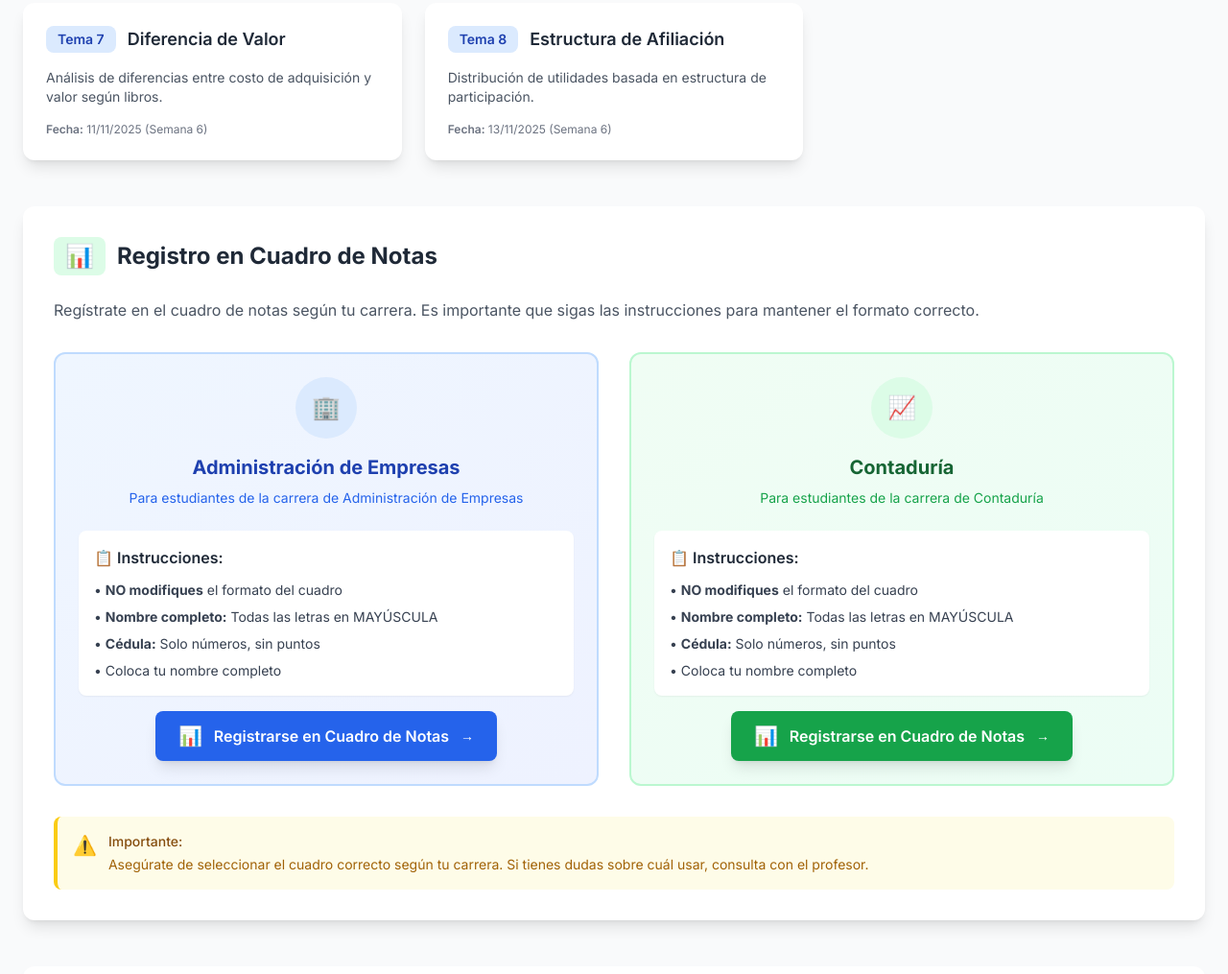
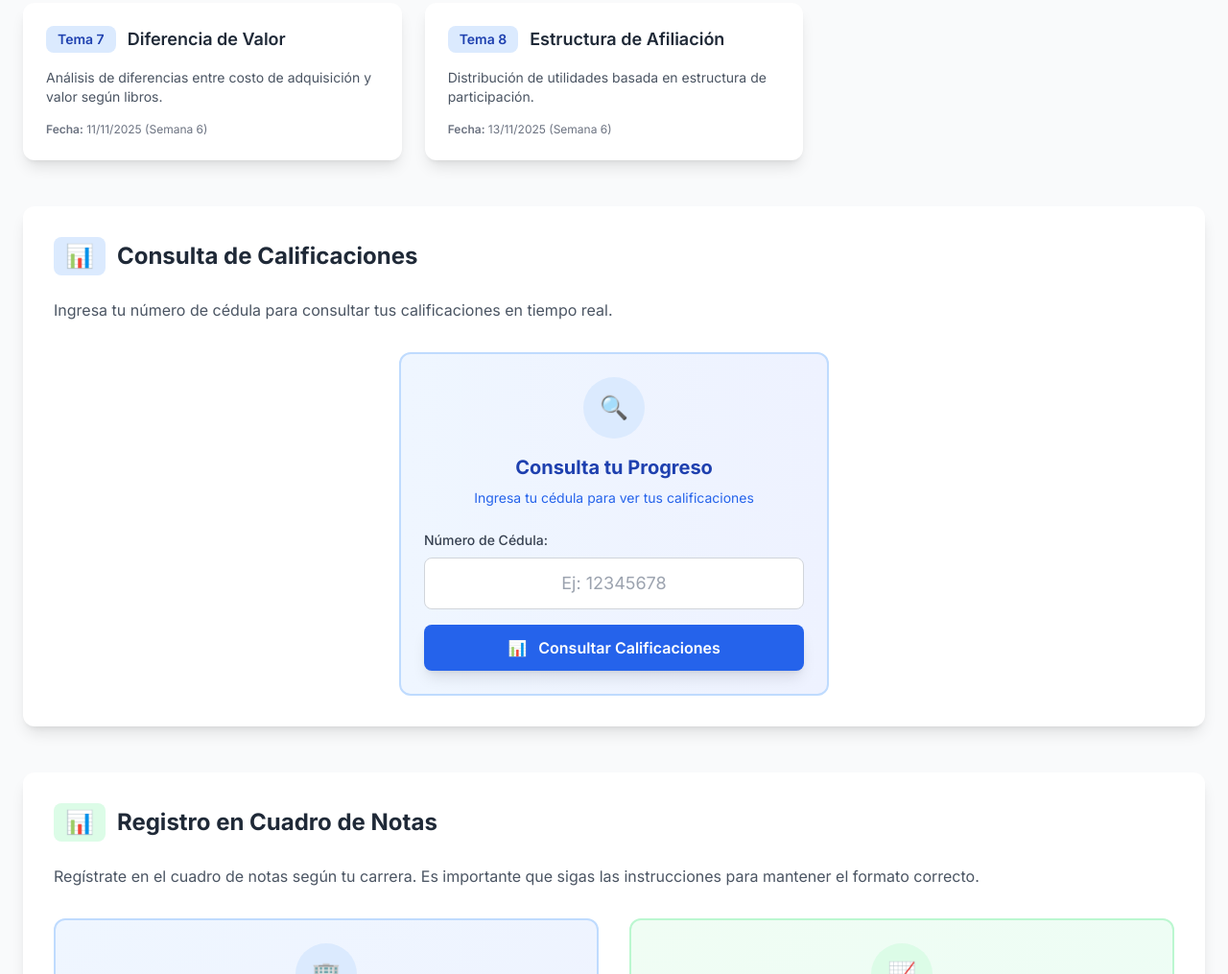
Before and after one commit to profesorfclementeunipap-debug/Contabilidad-IV-UCSAR, a plain HTML site: page index.html in a window 1280 px wide. Shown: the part 997-2012 px from the top of the page at 96% size. Drawn offline with nearby package versions, Linux system fonts and the light colour scheme.

Commit message:
Agregar secciÃ³n completa de consulta de calificaciones con event listeners

```diff
--- a/index.html
+++ b/index.html
@@ -194,6 +194,55 @@
                     </div>
                 </div>
 
+            </div>
+        </section>
+
+        <!-- Consulta de Calificaciones -->
+        <section class="mt-12 bg-white rounded-xl shadow-lg p-8">
+            <h3 class="text-2xl font-bold text-gray-800 mb-6 flex items-center">
+                <span class="bg-blue-100 text-blue-800 px-3 py-1 rounded-lg mr-3">📊</span>
+                Consulta de Calificaciones
+            </h3>
+            <p class="text-gray-600 mb-8">Ingresa tu número de cédula para consultar tus calificaciones en tiempo real.</p>
+
+            <div class="max-w-md mx-auto">
+                <div class="bg-gradient-to-r from-blue-50 to-indigo-50 p-6 rounded-xl border-2 border-blue-200">
+                    <div class="text-center mb-6">
+                        <div class="inline-flex items-center justify-center w-16 h-16 bg-blue-100 rounded-full mb-4">
+                            <span class="text-2xl">🔍</span>
+                        </div>
+                        <h4 class="text-xl font-bold text-blue-800 mb-2">Consulta tu Progreso</h4>
+                        <p class="text-blue-600 text-sm">Ingresa tu cédula para ver tus calificaciones</p>
+                    </div>
+
+                    <div class="space-y-4">
+                        <div>
+                            <label for="cedula" class="block text-sm font-medium text-gray-700 mb-2">Número de Cédula:</label>
+                            <input type="text"
+                                   id="cedula"
+                                   placeholder="Ej: 12345678"
+                                   class="w-full px-4 py-3 border border-gray-300 rounded-lg focus:ring-2 focus:ring-blue-500 focus:border-blue-500 text-center text-lg">
+                        </div>
+
+                        <div class="text-center">
+                            <button id="btn-consultar-calificaciones"
+                                    class="w-full px-6 py-3 bg-blue-600 text-white font-semibold rounded-lg hover:bg-blue-700 transition-colors shadow-lg hover:shadow-xl">
+                                <span class="mr-2">📊</span>
+                                Consultar Calificaciones
+                            </button>
+                        </div>
+                    </div>
+                </div>
+            </div>
+
+            <!-- Resultados de Calificaciones -->
+            <div id="resultados-calificaciones" class="mt-8 hidden">
+                <div class="bg-gray-50 rounded-xl p-6">
+                    <h4 class="text-lg font-semibold text-gray-800 mb-4">Resultados de Búsqueda</h4>
+                    <div id="datos-estudiante" class="space-y-4">
+                        <!-- Los datos se cargarán aquí dinámicamente -->
+                    </div>
+                </div>
             </div>
         </section>
 
@@ -649,9 +698,11 @@
             `;
         }
 
-        // Permitir búsqueda con Enter
+        // Permitir búsqueda con Enter y configurar botón
         document.addEventListener('DOMContentLoaded', function() {
             const cedulaInput = document.getElementById('cedula');
+            const btnConsultar = document.getElementById('btn-consultar-calificaciones');
+
             if (cedulaInput) {
                 cedulaInput.addEventListener('keypress', function(e) {
                     if (e.key === 'Enter') {
@@ -659,6 +710,16 @@
                     }
                 });
             }
+
+            if (btnConsultar) {
+                btnConsultar.addEventListener('click', function() {
+                    consultarCalificaciones();
+                });
+            }
+
+            // Verificar que las funciones estén disponibles
+            console.log('Sistema de calificaciones cargado correctamente');
+            console.log('Función consultarCalificaciones:', typeof consultarCalificaciones);
         });
     </script>
 
```
